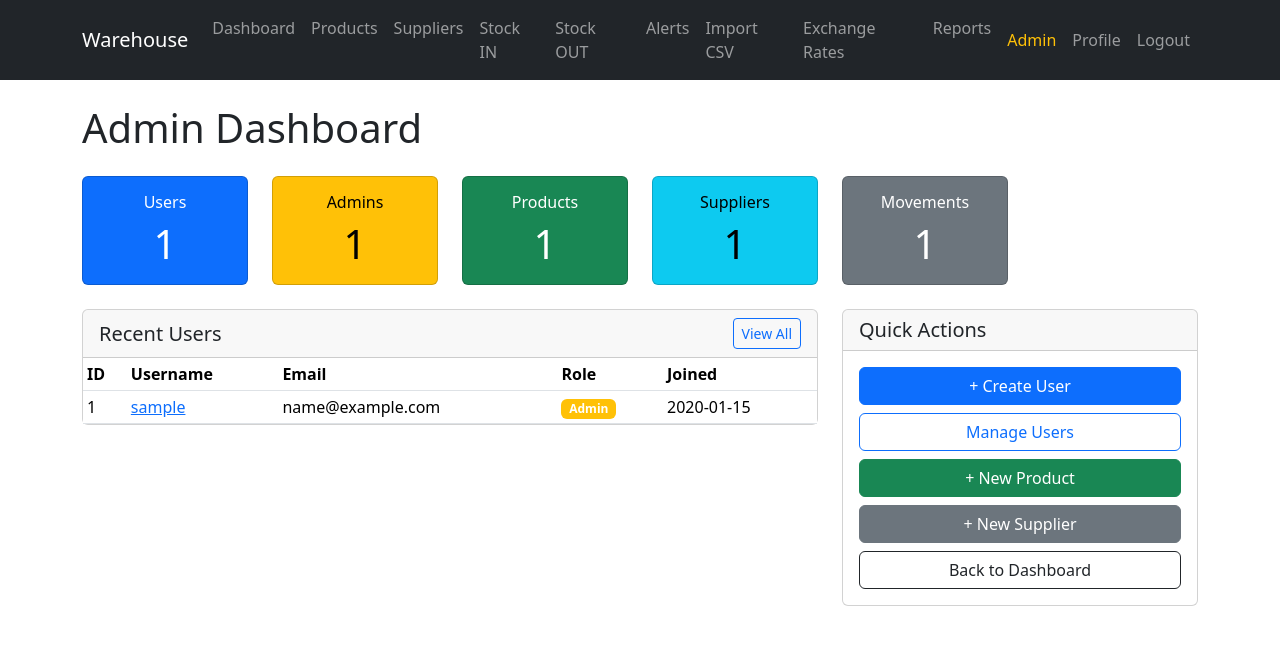
After one commit to LukaLominadze/FlaskWarehouse, a Flask app: page /admin/ in a window 1280 px wide. The commit adds this page. Shown: the top 645 px of the page. Run offline with Flask 3, Linux system fonts and the light colour scheme; a user stored in the database is signed in; tables that the repository leaves empty hold one stand-in row (values such as "Sample post"); data that the repository does not hold is empty; some libraries are stand-ins or nearby versions.

Commit message:
adding admin interface

```diff
--- /dev/null
+++ b/app/admin/__init__.py
@@ -0,0 +1,5 @@
+from flask import Blueprint
+
+bp = Blueprint('admin', __name__)
+
+from app.admin import routes
--- /dev/null
+++ b/app/admin/routes.py
@@ -0,0 +1,144 @@
+from datetime import date
+from flask import render_template, redirect, url_for, request, flash
+from app.admin import bp
+from app.admin.forms import AdminCreateUserForm, AdminEditUserForm, AdminResetPasswordForm
+from app.models import db, User, Product, Supplier, StockMovement
+from app.auth.decorators import admin_required
+
+
+@bp.route('/')
+@admin_required
+def admin_dashboard():
+    user_count = User.query.count()
+    admin_count = User.query.filter_by(is_admin=True).count()
+    product_count = Product.query.count()
+    supplier_count = Supplier.query.count()
+    movement_count = StockMovement.query.count()
+    recent_users = User.query.order_by(User.created_at.desc()).limit(10).all()
+    return render_template('admin/dashboard.html',
+                           user_count=user_count,
+                           admin_count=admin_count,
+                           product_count=product_count,
+                           supplier_count=supplier_count,
+                           movement_count=movement_count,
+                           recent_users=recent_users)
+
+
+@bp.route('/users')
+@admin_required
+def user_list():
+    page = request.args.get('page', 1, type=int)
+    per_page = request.args.get('per_page', 20, type=int)
+    search = request.args.get('search', '')
+    query = User.query
+    if search:
+        like = f'%{search}%'
+        query = query.filter(
+            db.or_(User.username.ilike(like), User.email.ilike(like))
+        )
+    pagination = query.order_by(User.id).paginate(page=page, per_page=per_page, error_out=False)
+    return render_template('admin/user_list.html',
+                           users=pagination.items,
+                           pagination=pagination,
+                           search=search)
+
+
+@bp.route('/users/new', methods=['GET', 'POST'])
+@admin_required
+def user_create():
+    form = AdminCreateUserForm()
+    if form.validate_on_submit():
+        user = User(
+            username=form.username.data,
+            email=form.email.data,
+            is_admin=form.is_admin.data,
+        )
+        user.set_password(form.password.data)
+        db.session.add(user)
+        db.session.commit()
+        flash(f'User "{user.username}" created.', 'success')
+        return redirect(url_for('admin.user_list'))
+    return render_template('admin/user_form.html', form=form, title='Create User')
+
+
+@bp.route('/users/<int:user_id>')
+@admin_required
+def user_detail(user_id):
+    user = User.query.get_or_404(user_id)
+    return render_template('admin/user_detail.html', user=user)
+
+
+@bp.route('/users/<int:user_id>/edit', methods=['GET', 'POST'])
+@admin_required
+def user_edit(user_id):
+    user = User.query.get_or_404(user_id)
+    form = AdminEditUserForm(
+        original_username=user.username,
+        original_email=user.email,
+        obj=user,
+    )
+    if form.validate_on_submit():
+        user.username = form.username.data
+        user.email = form.email.data
+        user.is_admin = form.is_admin.data
+        db.session.commit()
+        flash(f'User "{user.username}" updated.', 'success')
+        return redirect(url_for('admin.user_detail', user_id=user.id))
+    return render_template('admin/user_form.html', form=form,
+                           title=f'Edit User: {user.username}', user=user)
+
+
+@bp.route('/users/<int:user_id>/reset-password', methods=['GET', 'POST'])
+@admin_required
+def user_reset_password(user_id):
+    user = User.query.get_or_404(user_id)
+    form = AdminResetPasswordForm()
+    if form.validate_on_submit():
+        user.set_password(form.password.data)
+        db.session.commit()
+        flash(f'Password reset for "{user.username}".', 'success')
+        return redirect(url_for('admin.user_detail', user_id=user.id))
+    return render_template('admin/user_form.html', form=form,
+                           title=f'Reset Password: {user.username}', user=user)
+
+
+@bp.route('/users/<int:user_id>/delete', methods=['POST'])
+@admin_required
+def user_delete(user_id):
+    user = User.query.get_or_404(user_id)
+    if user.is_admin:
+        admin_count = User.query.filter_by(is_admin=True).count()
+        if admin_count <= 1:
+            flash('Cannot delete the last admin account.', 'danger')
+            return redirect(url_for('admin.user_list'))
+    from flask import session
+    if user.id == session.get('user_id'):
+        flash('Cannot delete your own account.', 'danger')
+        return redirect(url_for('admin.user_list'))
+    username = user.username
+    db.session.delete(user)
+    db.session.commit()
+    flash(f'User "{username}" deleted.', 'success')
+    return redirect(url_for('admin.user_list'))
+
+
+@bp.route('/users/<int:user_id>/toggle-admin', methods=['POST'])
+@admin_required
+def user_toggle_admin(user_id):
+    user = User.query.get_or_404(user_id)
+    from flask import session
+    if user.id == session.get('user_id') and user.is_admin:
+        flash('Cannot remove your own admin privileges.', 'danger')
+        return redirect(url_for('admin.user_list'))
+    if not user.is_admin:
+        user.is_admin = True
+        flash(f'"{user.username}" is now an admin.', 'success')
+    else:
+        admin_count = User.query.filter_by(is_admin=True).count()
+        if admin_count <= 1:
+            flash('Cannot remove the last admin account.', 'danger')
+            return redirect(url_for('admin.user_list'))
+        user.is_admin = False
+        flash(f'"{user.username}" is no longer an admin.', 'success')
+    db.session.commit()
+    return redirect(url_for('admin.user_detail', user_id=user.id))
--- a/app/auth/decorators.py
+++ b/app/auth/decorators.py
@@ -1,5 +1,5 @@
 from functools import wraps
-from flask import session, redirect, url_for, request, jsonify
+from flask import session, redirect, url_for, request, jsonify, flash
 
 
 def login_required(f):
@@ -11,3 +11,21 @@ def login_required(f):
             return redirect(url_for('auth.login'))
         return f(*args, **kwargs)
     return decorated_function
+
+
+def admin_required(f):
+    @wraps(f)
+    def decorated_function(*args, **kwargs):
+        if session.get('user_id') is None:
+            if request.accept_mimetypes.accept_json and not request.accept_mimetypes.accept_html:
+                return jsonify({'error': 'unauthorized'}), 401
+            return redirect(url_for('auth.login'))
+        from app.models import User
+        user = User.query.get(session['user_id'])
+        if user is None or not user.is_admin:
+            flash('Admin access required.', 'danger')
+            if request.accept_mimetypes.accept_json and not request.accept_mimetypes.accept_html:
+                return jsonify({'error': 'forbidden'}), 403
+            return redirect(url_for('main.dashboard'))
+        return f(*args, **kwargs)
+    return decorated_function
--- a/app/models.py
+++ b/app/models.py
@@ -1,4 +1,4 @@
-from datetime import date, time
+from datetime import date, datetime, time
 from flask import session
 from flask_sqlalchemy import SQLAlchemy
 from werkzeug.security import generate_password_hash, check_password_hash
@@ -13,6 +13,8 @@ class User(db.Model):
     username = db.Column(db.String(64), unique=True, nullable=False, index=True)
     email = db.Column(db.String(120), unique=True, nullable=False, index=True)
     password_hash = db.Column(db.String(256), nullable=False)
+    is_admin = db.Column(db.Boolean, nullable=False, default=False)
+    created_at = db.Column(db.DateTime, nullable=False, default=datetime.utcnow)
 
     trips = db.relationship('Trip', back_populates='owner', lazy='dynamic')
     memberships = db.relationship('TripMember', back_populates='user', lazy='dynamic')
--- /dev/null
+++ b/app/templates/admin/dashboard.html
@@ -0,0 +1,103 @@
+{% extends "base.html" %}
+
+{% block title %}Admin Dashboard{% endblock %}
+
+{% block content %}
+<h1 class="mb-4">Admin Dashboard</h1>
+
+<div class="row mb-4">
+    <div class="col-md-2">
+        <div class="card text-bg-primary">
+            <div class="card-body text-center">
+                <h6 class="card-title">Users</h6>
+                <p class="display-6 mb-0">{{ user_count }}</p>
+            </div>
+        </div>
+    </div>
+    <div class="col-md-2">
+        <div class="card text-bg-warning">
+            <div class="card-body text-center">
+                <h6 class="card-title">Admins</h6>
+                <p class="display-6 mb-0">{{ admin_count }}</p>
+            </div>
+        </div>
+    </div>
+    <div class="col-md-2">
+        <div class="card text-bg-success">
+            <div class="card-body text-center">
+                <h6 class="card-title">Products</h6>
+                <p class="display-6 mb-0">{{ product_count }}</p>
+            </div>
+        </div>
+    </div>
+    <div class="col-md-2">
+        <div class="card text-bg-info">
+            <div class="card-body text-center">
+                <h6 class="card-title">Suppliers</h6>
+                <p class="display-6 mb-0">{{ supplier_count }}</p>
+            </div>
+        </div>
+    </div>
+    <div class="col-md-2">
+        <div class="card text-bg-secondary">
+            <div class="card-body text-center">
+                <h6 class="card-title">Movements</h6>
+                <p class="display-6 mb-0">{{ movement_count }}</p>
+            </div>
+        </div>
+    </div>
+</div>
+
+<div class="row">
+    <div class="col-md-8">
+        <div class="card mb-4">
+            <div class="card-header d-flex justify-content-between align-items-center">
+                <h5 class="mb-0">Recent Users</h5>
+                <a href="{{ url_for('admin.user_list') }}" class="btn btn-sm btn-outline-primary">View All</a>
+            </div>
+            <div class="card-body p-0">
+                <table class="table table-sm mb-0">
+                    <thead>
+                        <tr>
+                            <th>ID</th>
+                            <th>Username</th>
+                            <th>Email</th>
+                            <th>Role</th>
+                            <th>Joined</th>
+                        </tr>
+                    </thead>
+                    <tbody>
+                        {% for u in recent_users %}
+                        <tr>
+                            <td>{{ u.id }}</td>
+                            <td><a href="{{ url_for('admin.user_detail', user_id=u.id) }}">{{ u.username }}</a></td>
+                            <td>{{ u.email }}</td>
+                            <td>
+                                {% if u.is_admin %}
+                                <span class="badge bg-warning">Admin</span>
+                                {% else %}
+                                <span class="badge bg-secondary">User</span>
+                                {% endif %}
+                            </td>
+                            <td>{{ u.created_at.strftime('%Y-%m-%d') if u.created_at else '-' }}</td>
+                        </tr>
+                        {% endfor %}
+                    </tbody>
+                </table>
+            </div>
+        </div>
+    </div>
+    <div class="col-md-4">
+        <div class="card mb-4">
+            <div class="card-header"><h5 class="mb-0">Quick Actions</h5></div>
+            <div class="card-body">
+                <a href="{{ url_for('admin.user_create') }}" class="btn btn-primary w-100 mb-2">+ Create User</a>
+                <a href="{{ url_for('admin.user_list') }}" class="btn btn-outline-primary w-100 mb-2">Manage Users</a>
+                <a href="{{ url_for('main.product_create') }}" class="btn btn-success w-100 mb-2">+ New Product</a>
+                <a href="{{ url_for('main.supplier_create') }}" class="btn btn-secondary w-100 mb-2">+ New Supplier</a>
+                <a href="{{ url_for('main.dashboard') }}" class="btn btn-outline-dark w-100">Back to Dashboard</a>
+            </div>
+        </div>
+    </div>
+</div>
+{% endblock %}
--- a/app/templates/base.html
+++ b/app/templates/base.html
@@ -51,6 +51,13 @@
                 </ul>
                 <ul class="navbar-nav">
                     {% if session.get('user_id') %}
+                    {% if current_user and current_user.is_admin %}
+                    <li class="nav-item">
+                        <a class="nav-link text-warning" href="{{ url_for('admin.admin_dashboard') }}">
+                            Admin
+                        </a>
+                    </li>
+                    {% endif %}
                     <li class="nav-item">
                         <a class="nav-link" href="{{ url_for('auth.profile') }}">Profile</a>
                     </li>
```
Also changed, not shown: app/__init__.py (+59 -0 lines), app/admin/forms.py (added, +65 -0 lines), app/templates/admin/user_detail.html (added, +55 -0 lines), app/templates/admin/user_form.html (added, +38 -0 lines), app/templates/admin/user_list.html (added, +89 -0 lines), app/templates/auth/profile.html (+16 -1 lines), 1 other file.
